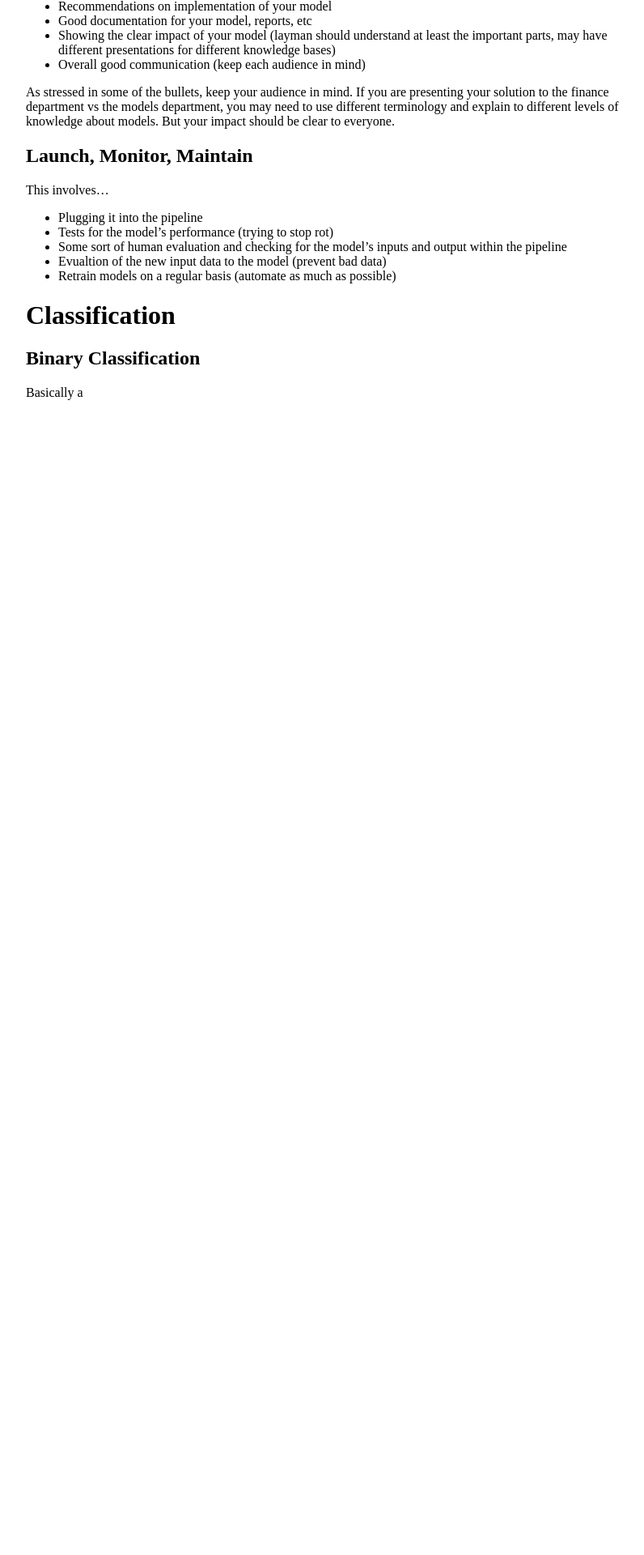
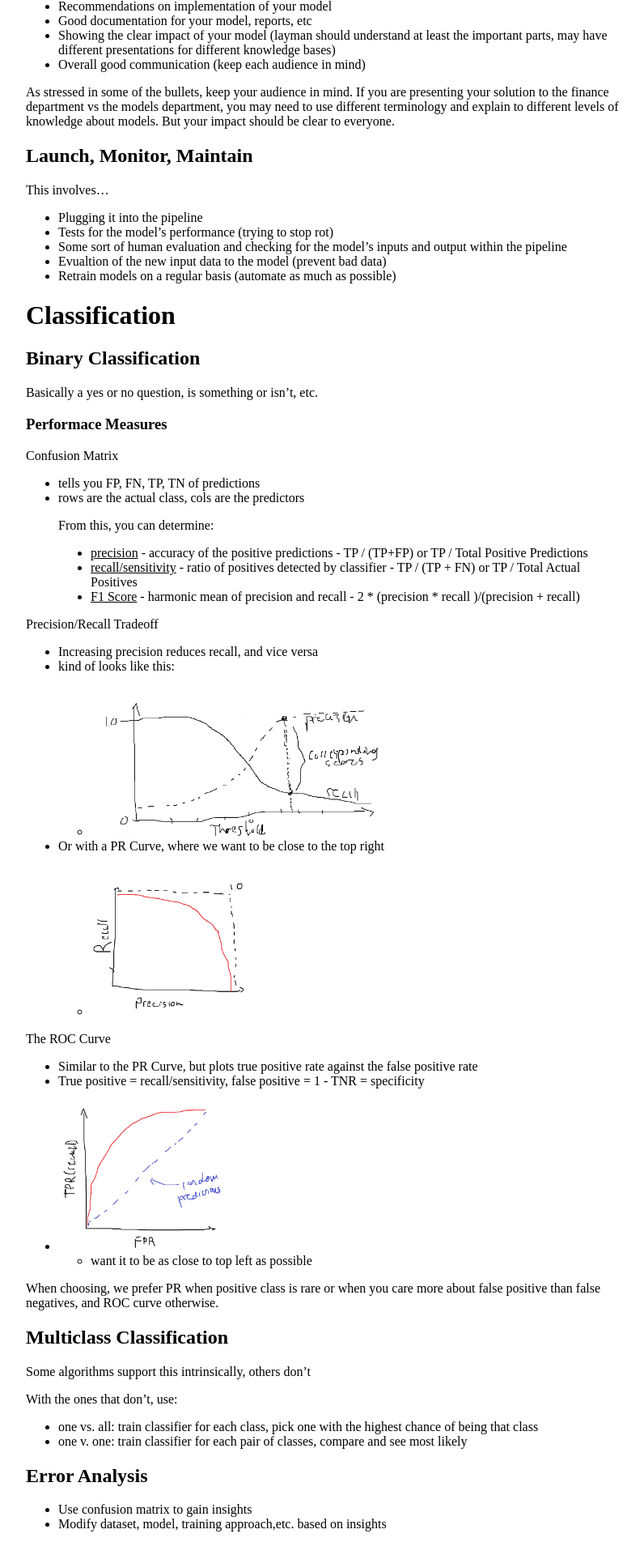
Before and after one commit to gjburke/gjburke.github.io, a Jekyll site: the page built from notes/HoML.markdown, in a window 1280 px wide. Shown: the part 3554-5474 px from the top of the page at 81% size, without its empty margins (238-1034 px from the left). Built offline with Jekyll 4.4.1, drawn with Linux system fonts in a browser that asks for light colours; before the commit the page ends 4077 px from its top, so only the background shows below that.

Commit message:
Added Chapter 3 - Classification

```diff
--- a/_sass/note.scss
+++ b/_sass/note.scss
@@ -59,3 +59,7 @@ header > h2 {
 }
 
 /* Markdown Styling */
+
+img {
+    height: 200px;
+}
--- a/notes/HoML.markdown
+++ b/notes/HoML.markdown
@@ -186,4 +186,47 @@ This involves...
 
 ## Binary Classification
 
-Basically a
+Basically a yes or no question, is something or isn't, etc.
+
+### Performace Measures
+
+Confusion Matrix
+
+- tells you FP, FN, TP, TN of predictions
+- rows are the actual class, cols are the predictors
+
+>From this, you can determine:
+
+>- <u>precision</u> - accuracy of the positive predictions - TP / (TP+FP) or TP / Total Positive Predictions
+>- <u>recall/sensitivity</u> - ratio of positives detected by classifier - TP / (TP + FN) or TP / Total Actual Positives
+>- <u>F1 Score</u> - harmonic mean of precision and recall - 2 * (precision * recall )/(precision + recall)
+
+Precision/Recall Tradeoff
+
+- Increasing precision reduces recall, and vice versa
+- kind of looks like this:
+  - ![Threshold vs. PR values graph](\assets\images\for-notes\pr-threshold.png)
+- Or with a PR Curve, where we want to be close to the top right
+  - ![PR Curve](\assets\images\for-notes\pr-curve.png)
+
+The ROC Curve
+
+- Similar to the PR Curve, but plots true positive rate against the false positive rate
+- True positive = recall/sensitivity, false positive = 1 - TNR = specificity
+- ![ROC Curve](\assets\images\for-notes\roc-curve.png)
+  - want it to be as close to top left as possible
+
+When choosing, we prefer PR when positive class is rare or when you care more about false positive than false negatives, and ROC curve otherwise.
+
+## Multiclass Classification
+
+Some algorithms support this intrinsically, others don't
+
+With the ones that don't, use:
+- one vs. all: train classifier for each class, pick one with the highest chance of being that class
+- one v. one: train classifier for each pair of classes, compare and see most likely
+
+## Error Analysis
+
+- Use confusion matrix to gain insights
+- Modify dataset, model, training approach,etc. based on insights
```
Also changed, not shown: assets/images/for-notes/pr-curve.png (added), assets/images/for-notes/pr-threshold.png (added), assets/images/for-notes/roc-curve.png (added).
